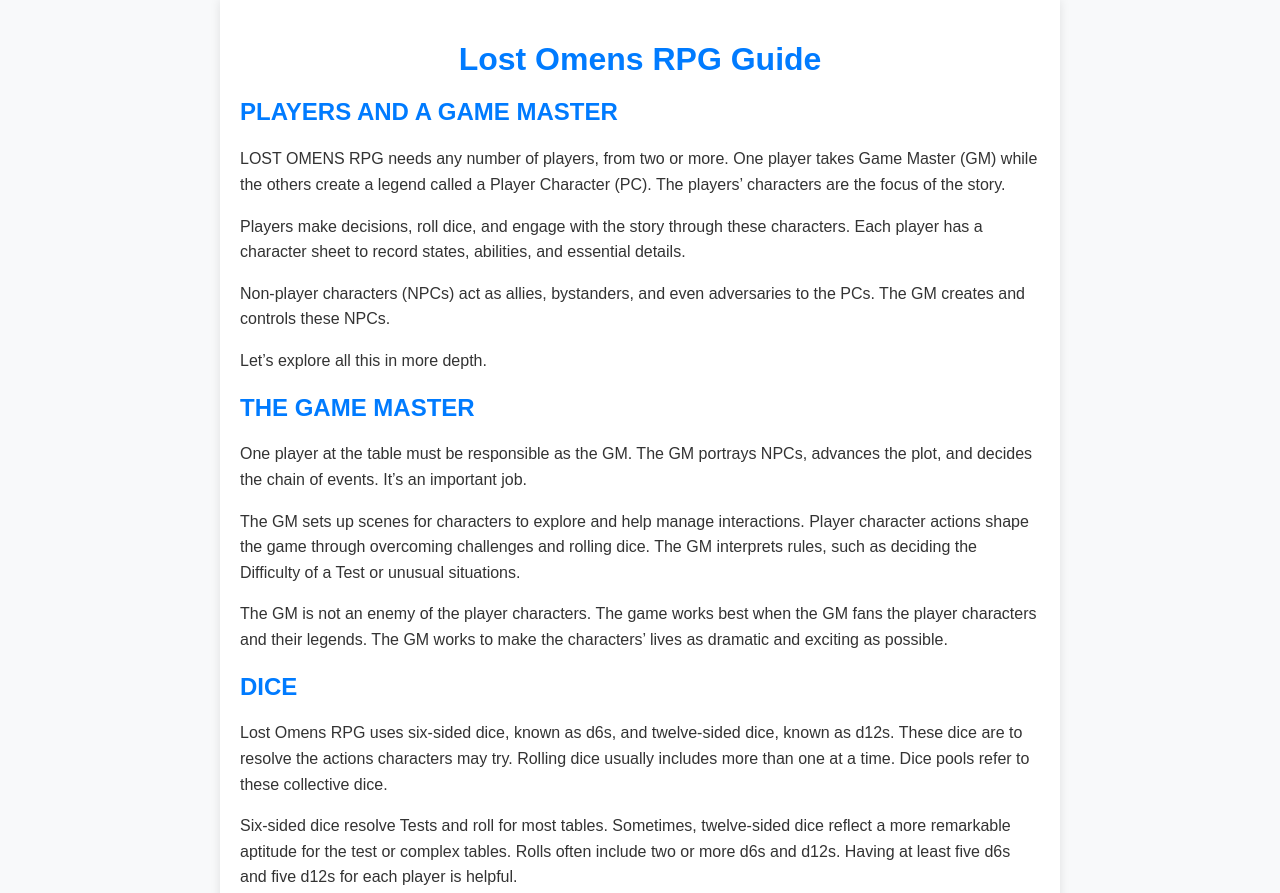
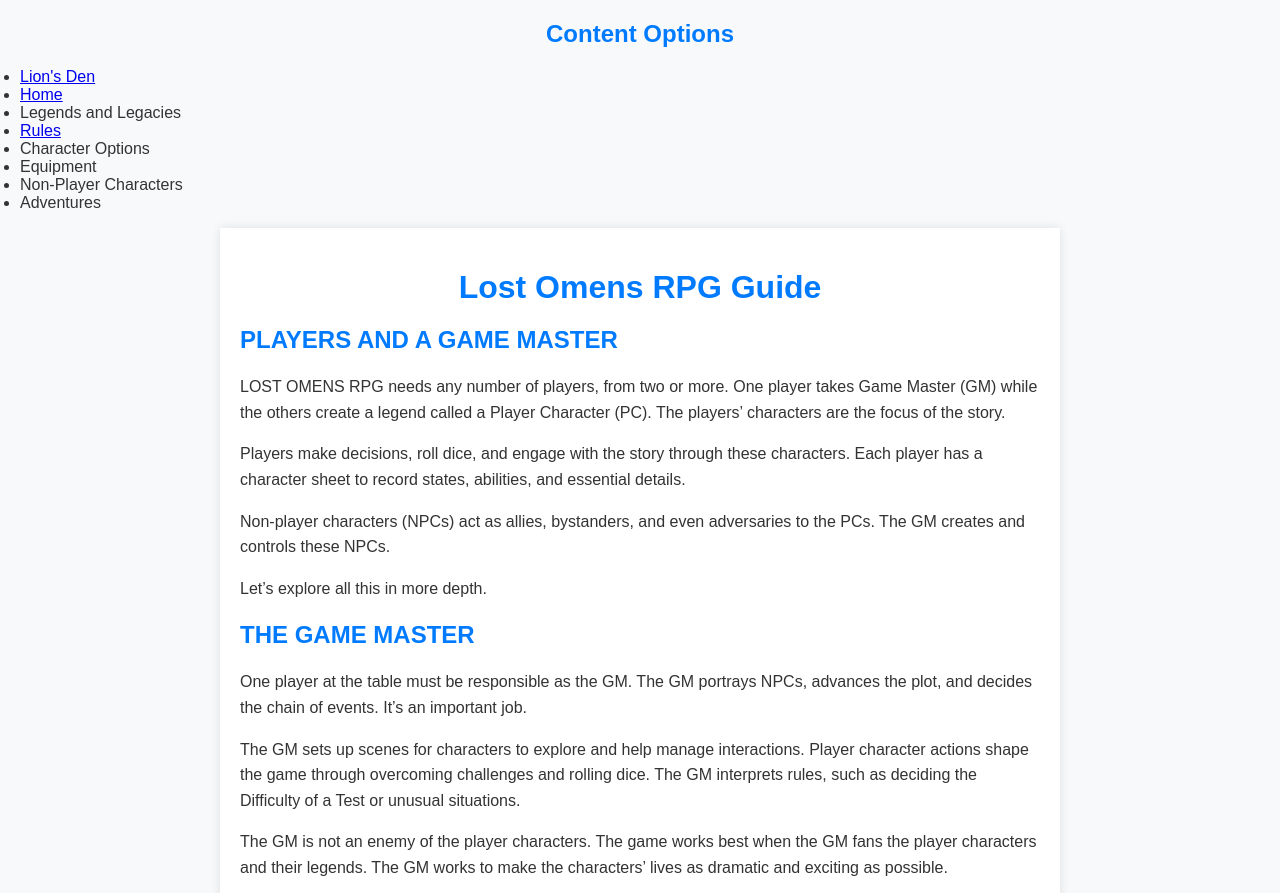
Before and after one commit to itsjaydenking/ebonmane, a plain HTML site: page lostOmens/coreRules.html in a window 1280 px wide. Shown: the top 893 px of the page. Drawn offline with Linux system fonts and the light colour scheme.

Commit message:
Lost Omens updates

```diff
--- a/lostOmens/coreRules.html
+++ b/lostOmens/coreRules.html
@@ -6,6 +6,21 @@
     <title>Lost Omens RPG Guide</title>
     <link rel="stylesheet" href="styles/styles.css" />
   </head>
+  <header>
+    <nav>
+        <h1>Content Options</h1>
+        <ul>
+          <li><a href="../index.html">Lion's Den</a></li>
+          <li><a href="lostOmens.html">Home</a></li>
+          <li>Legends and Legacies</li>
+          <li><a href="coreRules.html">Rules</a></li>
+          <li>Character Options</li>
+          <li>Equipment</li>
+          <li>Non-Player Characters</li>
+          <li>Adventures</li>
+        </ul>
+      </nav>
+  </header>
   <body>
     <div class="container">
       <h1>Lost Omens RPG Guide</h1>
```
Also changed, not shown: lostOmens/lostOmens.html (+2 -1 lines).
